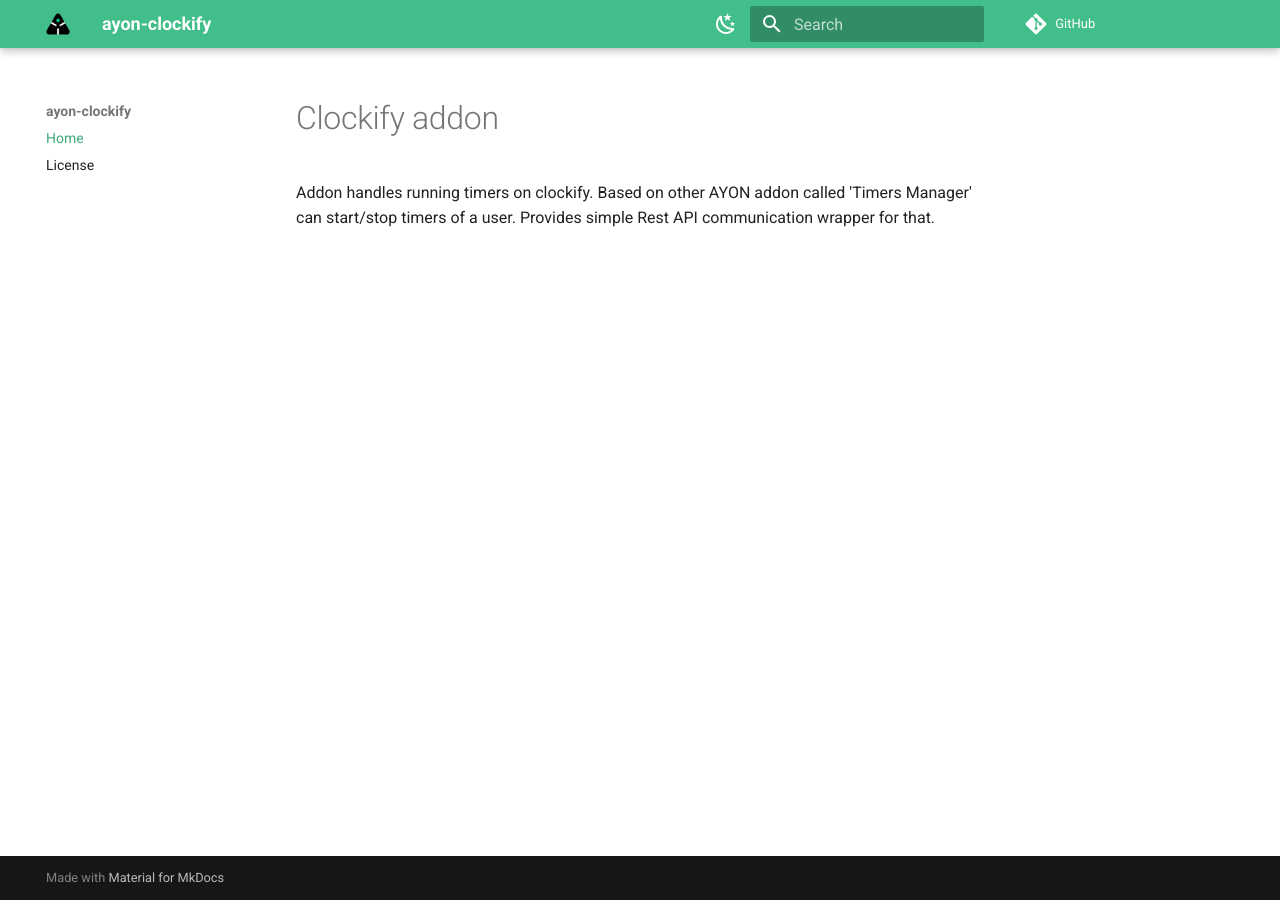
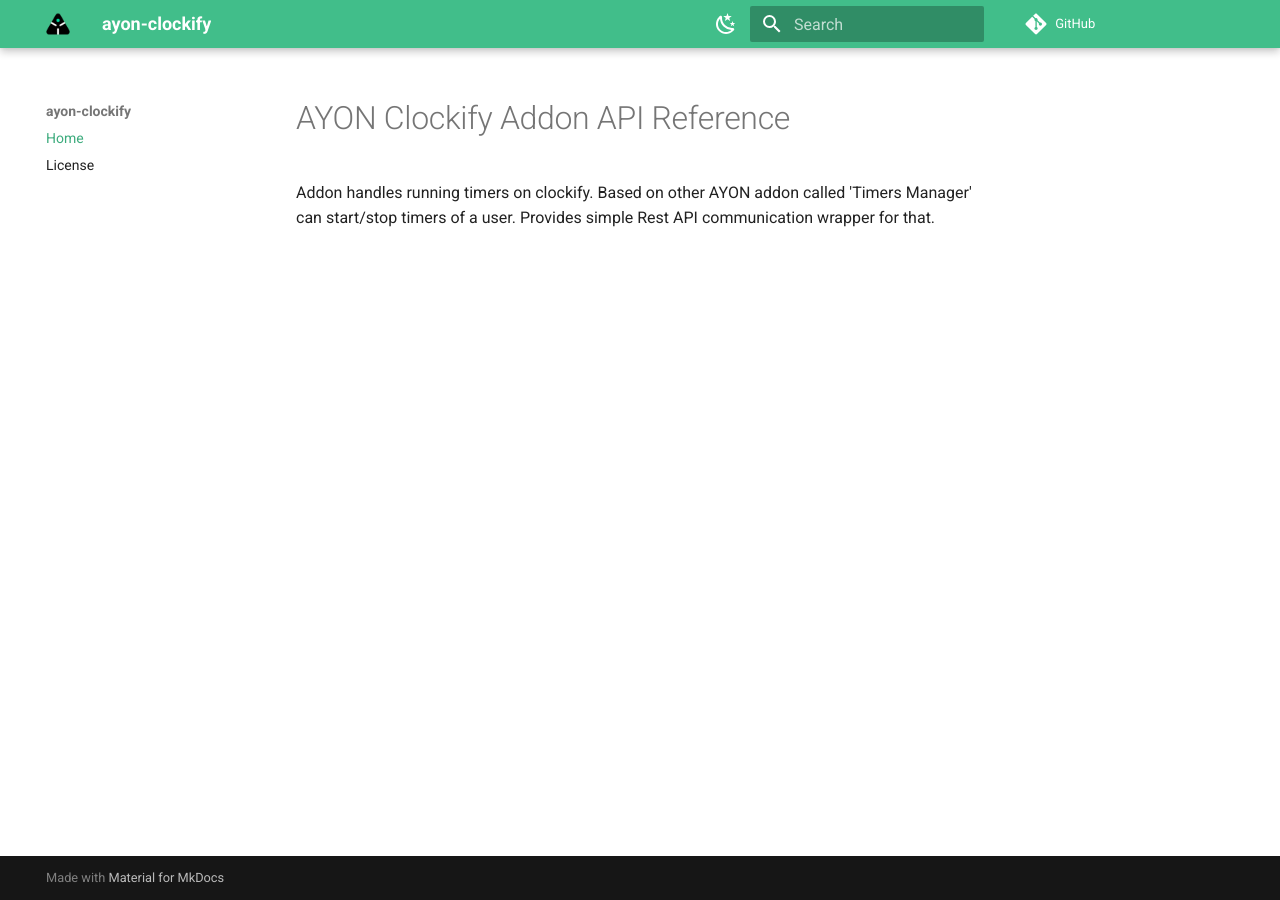
Before and after one commit to ynput/ayon-clockify, an MkDocs documentation site: the page built from docs/index.md, in a window 1280 px wide. Built offline with MkDocs 1.6.1 and Material for MkDocs 9.7.7, drawn with Linux system fonts in a browser that asks for light colours; comment, search, counter and statistics services are not loaded; the version menu is left out.

Commit message:
MK Docs: Refactor the title

```diff
--- a/docs/index.md
+++ b/docs/index.md
@@ -1 +1,3 @@
---8<-- "README.md"
+# AYON Clockify Addon API Reference
+
+--8<-- "README.md:2"
```
